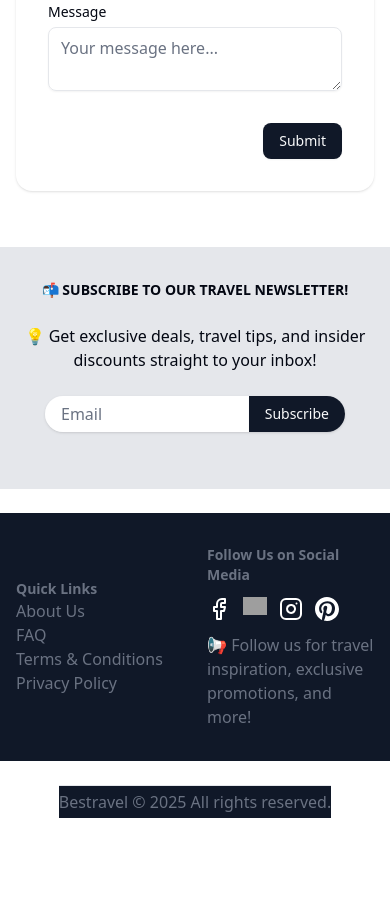
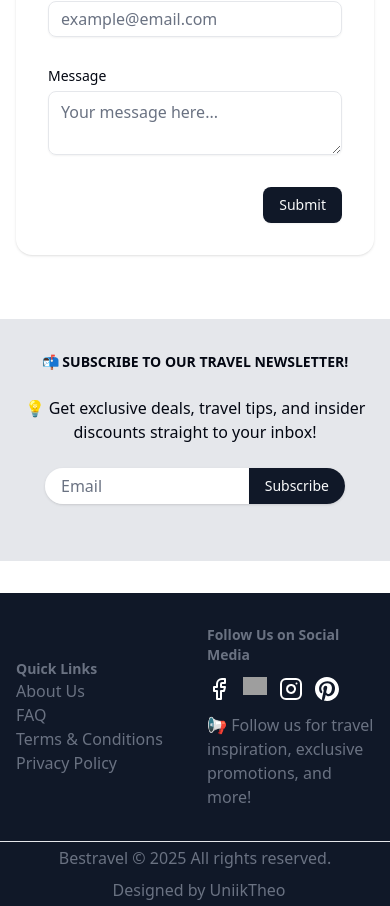
Before and after one commit to virstaf/bestravel, a Next.js app: page / in a window 390 px wide. Shown: the part 5928-6834 px from the top of the page. Before the commit the page ends 6746 px from the top, so only its background shows below. Built offline with nearby package versions, Linux system fonts and the light colour scheme; grey boxes are pictures that could not be loaded.

Commit message:
Footer optimization

```diff
--- a/app/page.js
+++ b/app/page.js
@@ -3,7 +3,7 @@ import LandingPage from "@/components/LandingPage";
 export default function Home() {
   // const oldStyle = "grid grid-rows-[20px_1fr_20px] items-center justify-items-center min-h-screen p-8 pb-20 gap-16 sm:p-20 font-[family-name:var(--font-geist-sans)]";
   return (
-    <div className="grid items-center justify-items-center gap-6 min-h-screen mt-16">
+    <div className="grid items-center justify-items-center gap-8 mt-16 min-h-screen">
       <LandingPage />
     </div>
   );
--- a/components/Footer.jsx
+++ b/components/Footer.jsx
@@ -5,7 +5,7 @@ import { JoinDialog } from "./JoinDialog";
 
 const Footer = () => {
   return (
-    <>
+    <footer className="w-full">
       <div className="w-full py-8 bg-primary text-muted-foreground">
         <div className="content px-4 md:px-8 lg:px-12">
           <div className="grid grid-cols-2 md:grid-cols-3 gap-6 justify-center items-center">
@@ -34,7 +34,7 @@ const Footer = () => {
               <h3 className="text-sm font-bold ">Follow Us on Social Media</h3>
               <div className="Socials flex gap-3 my-3">
                 {socialLinks.map((item, idx) => (
-                  <Link key={idx} href={item.url}>
+                  <Link key={idx} href={item.url} target="_blank">
                     <Image
                       src={item.icon}
                       width={24}
@@ -52,10 +52,15 @@ const Footer = () => {
           </div>
         </div>
       </div>
-      <p className="text-center bg-primary border border-x-0 border-b-0 text-muted-foreground py-1">
-        Bestravel &copy; {new Date().getFullYear()} All rights reserved.
-      </p>
-    </>
+      <div className="flex justify-evenly flex-wrap gap-2 text-center bg-primary border border-x-0 border-b-0 text-muted-foreground px-4 py-1">
+        <p className="">
+          Bestravel &copy; {new Date().getFullYear()} All rights reserved.
+        </p>
+        <Link href="https://uniiktheo.tech" target="_blank">
+          <p className="ml-2">Designed by UniikTheo</p>
+        </Link>
+      </div>
+    </footer>
   );
 };
 export default Footer;
--- a/components/NavSection.jsx
+++ b/components/NavSection.jsx
@@ -96,12 +96,12 @@ const NavSection = () => {
         <div onClick={toggleMenu} className="md:hidden text-primary">
           {menuOpen ? <X /> : <AlignJustify />}
         </div>
-        <div className="hidden md:flex gap-2">
+        <div className="hidden md:flex gap-3">
           <Button variant="secondary" className="hover:scale-105  md:block">
-            <Link href="/login">Login</Link>
+            <Link href="/auth/login">Login</Link>
           </Button>
           <Button className="hover:scale-105  md:block">
-            <Link href="/register">Register</Link>
+            <Link href="/auth/signup">Register</Link>
           </Button>
         </div>
       </div>
```
